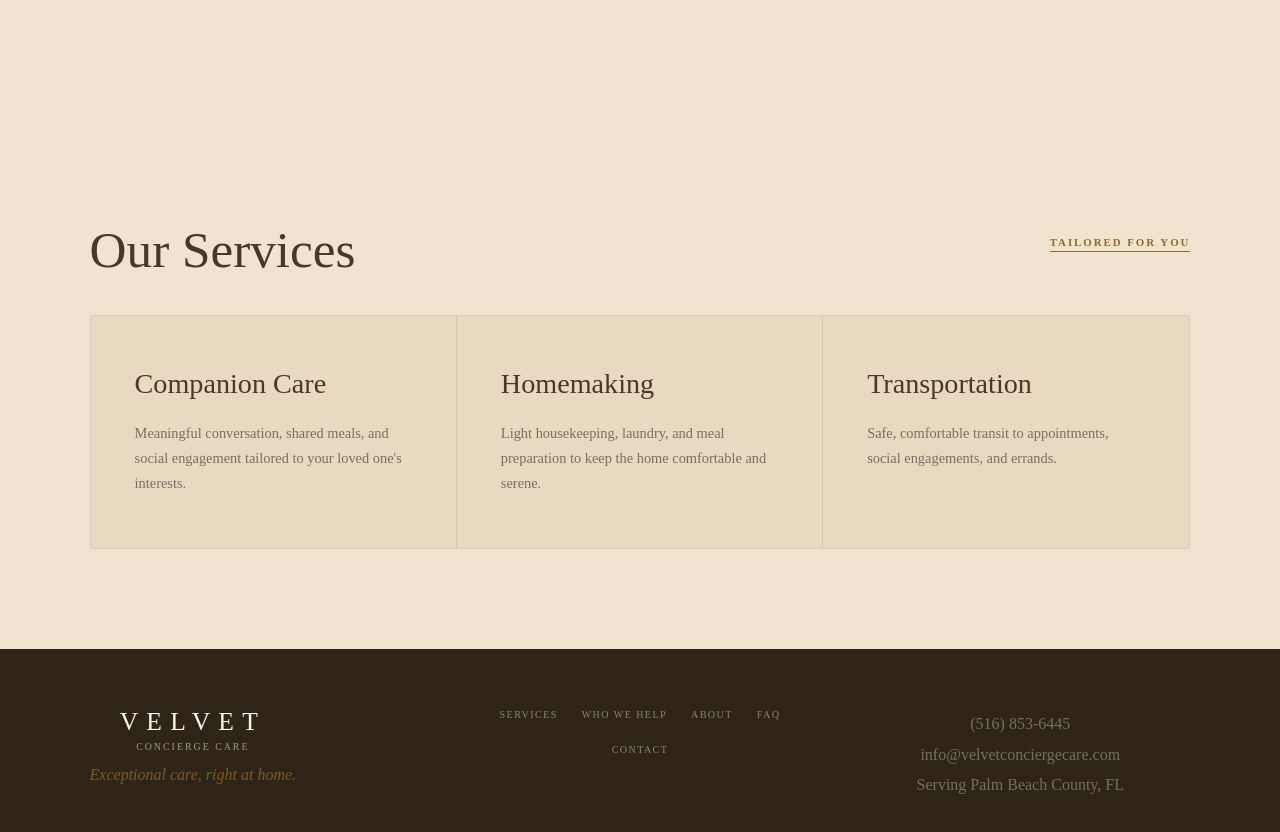
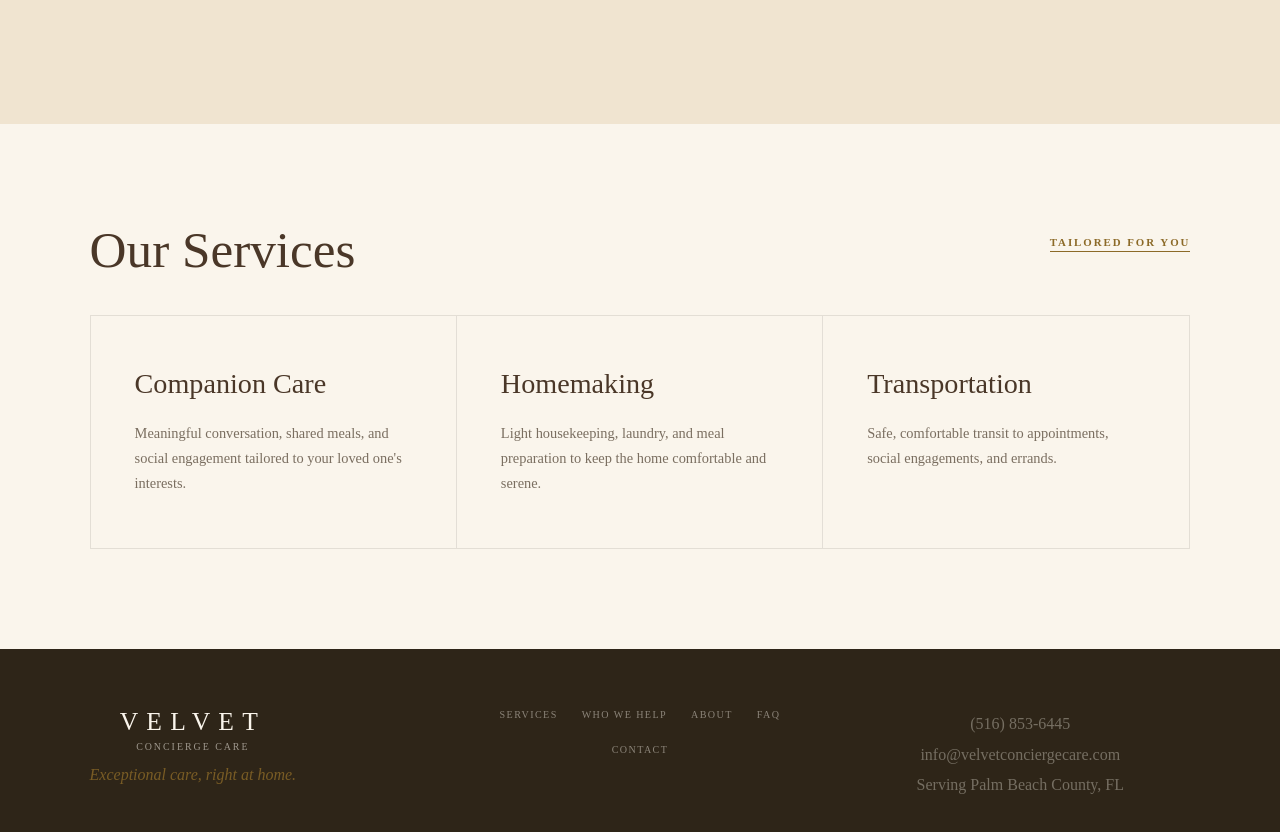
Before and after one commit to wendyservices2011-commits/velvet-concierge-care-v2, a Next.js app: page / in a window 1280 px wide. Shown: the part 3580-4412 px from the top of the page. Built offline with nearby package versions, Linux system fonts and the light colour scheme.

Commit message:
Services preview: match ivory background color throughout

```diff
--- a/app/globals.css
+++ b/app/globals.css
@@ -813,7 +813,7 @@ em { color: var(--gold); font-style: italic; }
 
 .servicesPreview {
   padding: 100px 7%;
-  background: var(--cream);
+  background: var(--ivory);
 }
 
 .servicesPreviewHead {
@@ -855,7 +855,7 @@ em { color: var(--gold); font-style: italic; }
 }
 
 .servicesPreviewCard {
-  background: var(--sand);
+  background: var(--ivory);
   padding: 52px 44px;
   display: flex;
   flex-direction: column;
```
